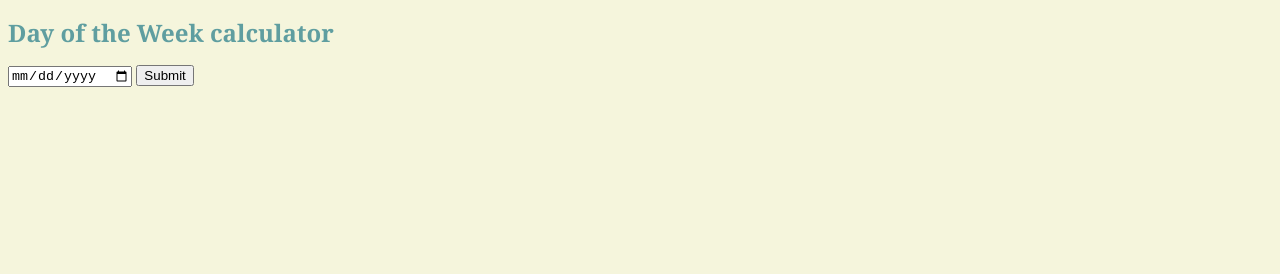
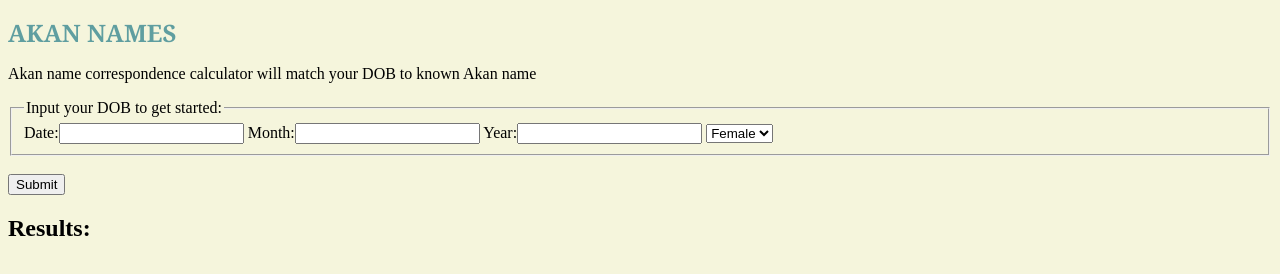
Before and after one commit to jaredatandi/Day_Calculator., a plain HTML site: page index.html in a window 1280 px wide. Drawn offline with nearby package versions, Linux system fonts and the light colour scheme.

Commit message:
add forms

```diff
--- a/index.html
+++ b/index.html
@@ -12,13 +12,24 @@
     <title>Document</title>
 </head>
 <body>
-    <h1>Day of the Week calculator</h1>
+    <h1>AKAN NAMES</h1>
+    <p>Akan name correspondence calculator will match your DOB to known Akan name</p>
 <div class="container">
-
-    <div class="dateInput">
-        <input id="birthday" type="date">
-        <input type="submit" onclick="birthDay()" value="Submit">
-    </div>
+    <form id="form" method="POST">
+        <fieldset>
+          <legend>Input your DOB to get started:</legend>
+          Date:<input type="number" id="date">
+          Month:<input type="number" id="month">
+          Year:<input type="number" id="year">
+          <select id="gender">
+            <option value="Female">Female</option>
+            <option value="Male">Male</option>
+          </select>
+        </fieldset>
+        <br>
+        <input type="submit" value="Submit" id="submitBtn" class="btn btn-primary" onclick="calculateName(); return false"/>
+        <h2 class ="text-center" id="result">Results:</h2>
+      </form>
 
 </div>
 
```
